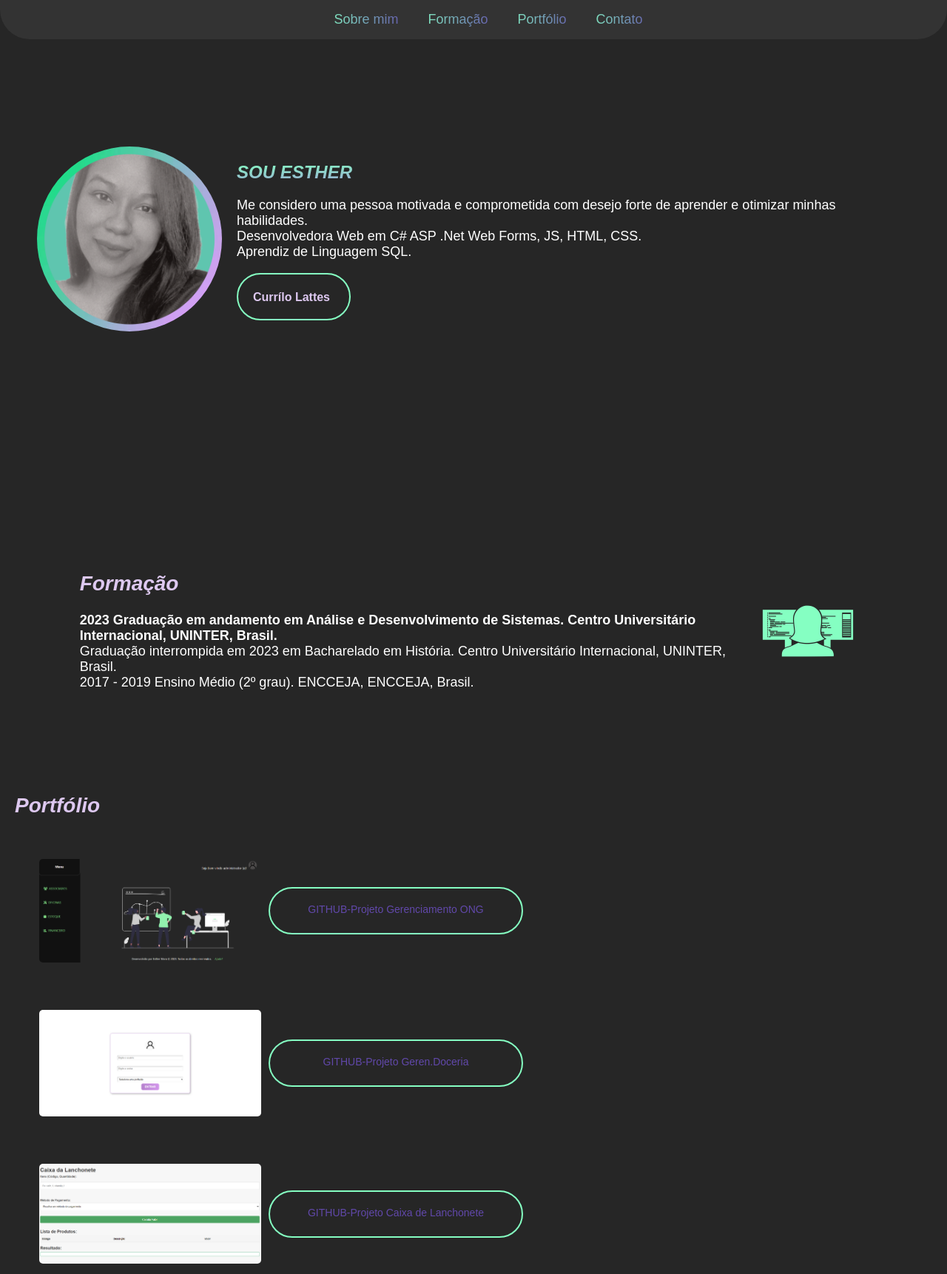
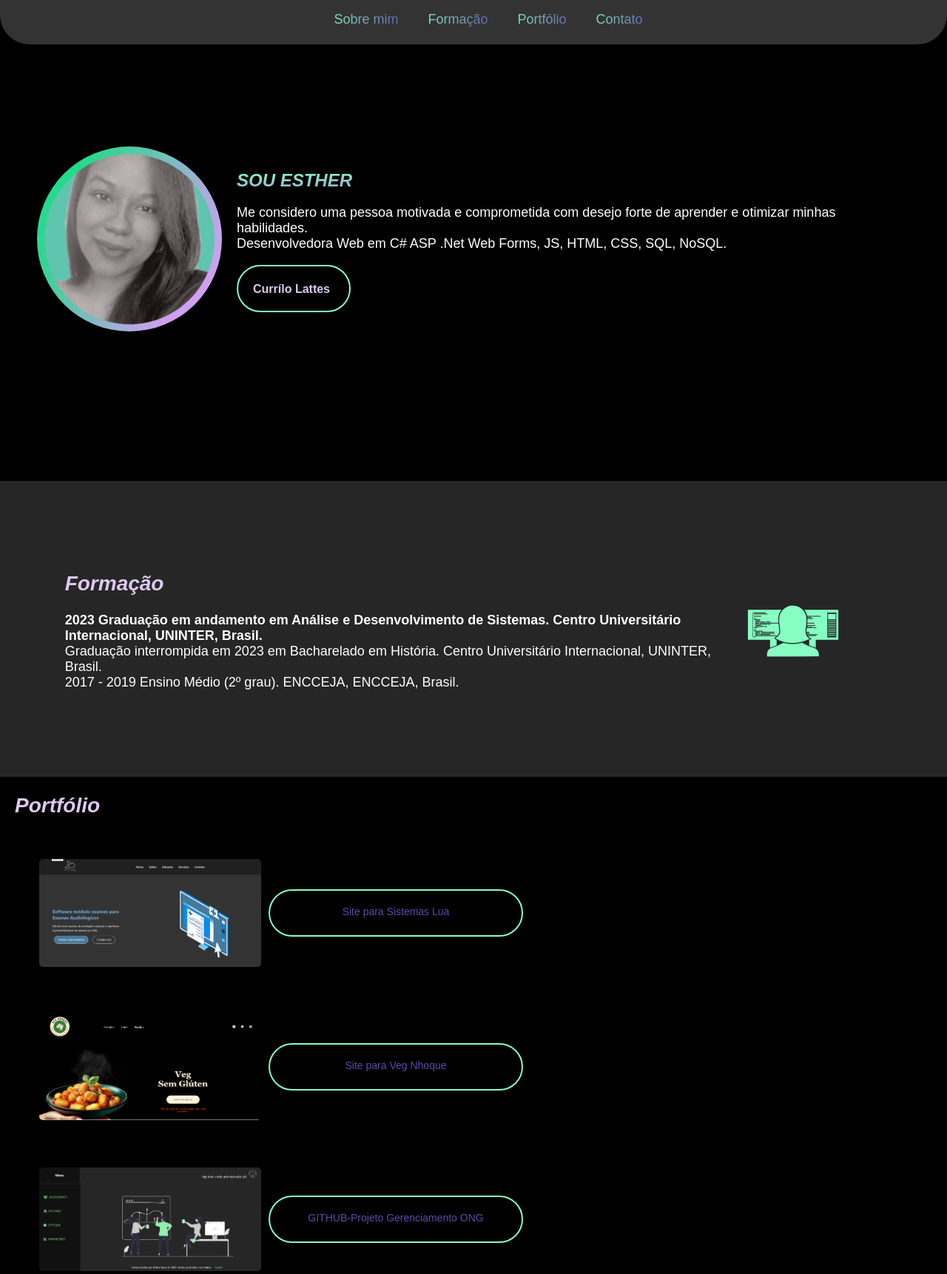
Before and after one commit to esthermara/Portfolio, a plain HTML site: page index.html in a window 1280 px wide. Shown: the top 1722 px of the page at 74% size. Drawn offline with Linux system fonts and the light colour scheme.

Commit message:
estherMara: Portifólio | Atualização de imagens de projetos e outras.

```diff
--- a/index.html
+++ b/index.html
@@ -4,7 +4,7 @@
 <head>
     <meta charset="UTF-8">
     <meta name="viewport" content="width=device-width, initial-scale=1.0">
-    <title>EstherDev</title>
+    <title>Esther Dev</title>
 
     <link rel="stylesheet" type="text/css" href="style.css">
 </head>
@@ -32,9 +32,8 @@
                 </div>
                 <div>
                     <p>Me considero uma pessoa motivada e comprometida com desejo forte de aprender e otimizar minhas
-                        habilidades.</br>Desenvolvedora Web em C# ASP .Net Web Forms, JS, HTML, CSS.</br> Aprendiz de
-                        Linguagem
-                        SQL.</p>
+                        habilidades.</br>Desenvolvedora Web em C# ASP .Net Web Forms, JS, HTML, CSS, SQL, NoSQL.
+                        </p>
                 </div>
                 <div class="linkcurriculo">
                     <p><b><a href="http://lattes.cnpq.br/5187171558788054">Currílo Lattes</a></b></p>
@@ -63,6 +62,7 @@
                             ENCCEJA, ENCCEJA, Brasil.
                         </p>
                     </div>
+                </div>
         </section>
         <section id="portfolio" class="portfoliotable-container">
             <!-- ... Conteúdo da seção "Portfólio" ... -->
@@ -74,18 +74,24 @@
                     <td>
                         <div class="github" style="width: 100%">
                             <!-- Conteúdo da div "github" ... -->
+
+                            <div class="box">
+                                <div><img src="image/sitesistemaslua.png" alt="imagemDev"></div>
+                                <p><a href="https://www.sistemaslua.com.br">Site para Sistemas Lua</a></p>
+                            </div>
+                            <div class="box">
+                                <div><img src="image/sitevegnhoque.png" alt="imagemDev"></div>
+                                <p><a href="https://github.com/esthermara/desafio-esther-mara-balduino-de-paulo"> Site para Veg Nhoque</a></p>
+                            </div>
                             <div class="box">
                                 <div><img src="image/GerenciamentoONG.png" alt="imagemDev"></div>
-                                <p><a href="https://github.com/esthermara/projetoGerenciamentoONG">GITHUB-Projeto Gerenciamento ONG</a></p>
-                            </div>
-                            <div class="box">
-                                <div><img src="image/ProjetoDoceria.png" alt="gerenciamentoDoceria"></div>
-                                <p><a href="https://github.com/esthermara/gerenciamentoDoceria">GITHUB-Projeto
-                                        Geren.Doceria</a></p>
+                                <p><a href="https://github.com/esthermara/projetoGerenciamentoONG">GITHUB-Projeto
+                                        Gerenciamento ONG</a></p>
                             </div>
                             <div class="box">
                                 <div><img src="image/caixaLanchonete.png" alt="imagemDev"></div>
-                                <p><a href="https://github.com/esthermara/desafio-esther-mara-balduino-de-paulo">GITHUB-Projeto Caixa de Lanchonete</a></p>
+                                <p><a href="https://github.com/esthermara/desafio-esther-mara-balduino-de-paulo">GITHUB-Projeto
+                                        Caixa de Lanchonete</a></p>
                             </div>
                         </div>
                     </td>
@@ -110,8 +116,10 @@
                     <td style="width:50%; padding: 20px;">
                         <div class="redes-sociais">
                             <h2>Redes Sociais</h2>
-                            <a href="https://instagram.com/_estherdev?igshid=MzRlODBiNWFlZA==" target="_blank"><img src="image/logoInstagram.PNG" alt="Instagram"></a>
-                            <a href="https://www.linkedin.com/in/esther-mara-34324b246/" target="_blank"><img src="image/logoLinkedin.PNG" alt="Linkedin"></a>
+                            <a href="https://instagram.com/_estherdev?igshid=MzRlODBiNWFlZA==" target="_blank"><img
+                                    src="image/logoInstagram.PNG" alt="Instagram"></a>
+                            <a href="https://www.linkedin.com/in/esther-mara-34324b246/" target="_blank"><img
+                                    src="image/logoLinkedin.PNG" alt="Linkedin"></a>
                         </div>
                     </td>
                 </tr>
--- a/style.css
+++ b/style.css
@@ -1,9 +1,12 @@
   /* Estilos CSS para a página */
   body {
     justify-content: center;
+    align-items: center;
     font-family: Arial, Helvetica, sans-serif;
     margin: 0;
+    padding: 0;
     width: 100%;
+    height: auto;
 }
 
 nav {
@@ -13,11 +16,13 @@ nav {
     text-align: center;
     align-items: center;
     width: 100%;
+    height: 60px;
 }
 
 main {
-    background-color: #262626;
+    background-color: black;
     max-width: 100%;
+    height: auto;
 }
 
 nav ul {
@@ -74,15 +79,15 @@ nav ul {
     color: white;
     margin-left: 20px;
 }
-#formacao {
-    height: 400px;
-}
 
 .formacao {
     display: flex;
-    margin-left: 40px;
+    margin: 0;
     justify-content: center;
     align-items: center;
+    width: 100%;
+    height: 400px;
+    background-color: #262626;
 }
 
 .formacao p {
@@ -103,7 +108,8 @@ nav ul {
     margin-right: 40px;
 }
 #portfolio {
-    height: 650px;
+    width: 100%;
+    height: auto;
 }
 .portfolio {
     display: flex;
@@ -212,11 +218,12 @@ nav ul {
 
 footer {
     max-width: 100%;
-    background-color: white;
+    background-color: #262626;
     border-radius: 40px 40px 0 0;
     justify-content: center;
     align-items: center;
     margin: 0;
+    color: white;
 }
 
 input, textarea {
@@ -251,7 +258,7 @@ form {
 
 .redes-sociais a {
     display: inline-block;
-    margin-top: 10px; /* Adicionei margem acima dos ícones */
+    margin: 10px 0 0 15px; /* Adicionei margem acima dos ícones */
     align-items: center;
     justify-content: center;
 }
@@ -259,6 +266,7 @@ form {
 .redes-sociais img {
     width: 80px;
     height: 80px;
+    border-radius: 50%;
 }
 .redes-sociais h2 {
     font-size: 16px;
@@ -272,7 +280,7 @@ form {
         text-align: center;
     }
     nav {
-        width: 96%;
+        width: 100%;
         align-items: center;
         justify-content: center;
     }
```
Also changed, not shown: image/sitesistemaslua.png (added), image/sitevegnhoque.png (added).
